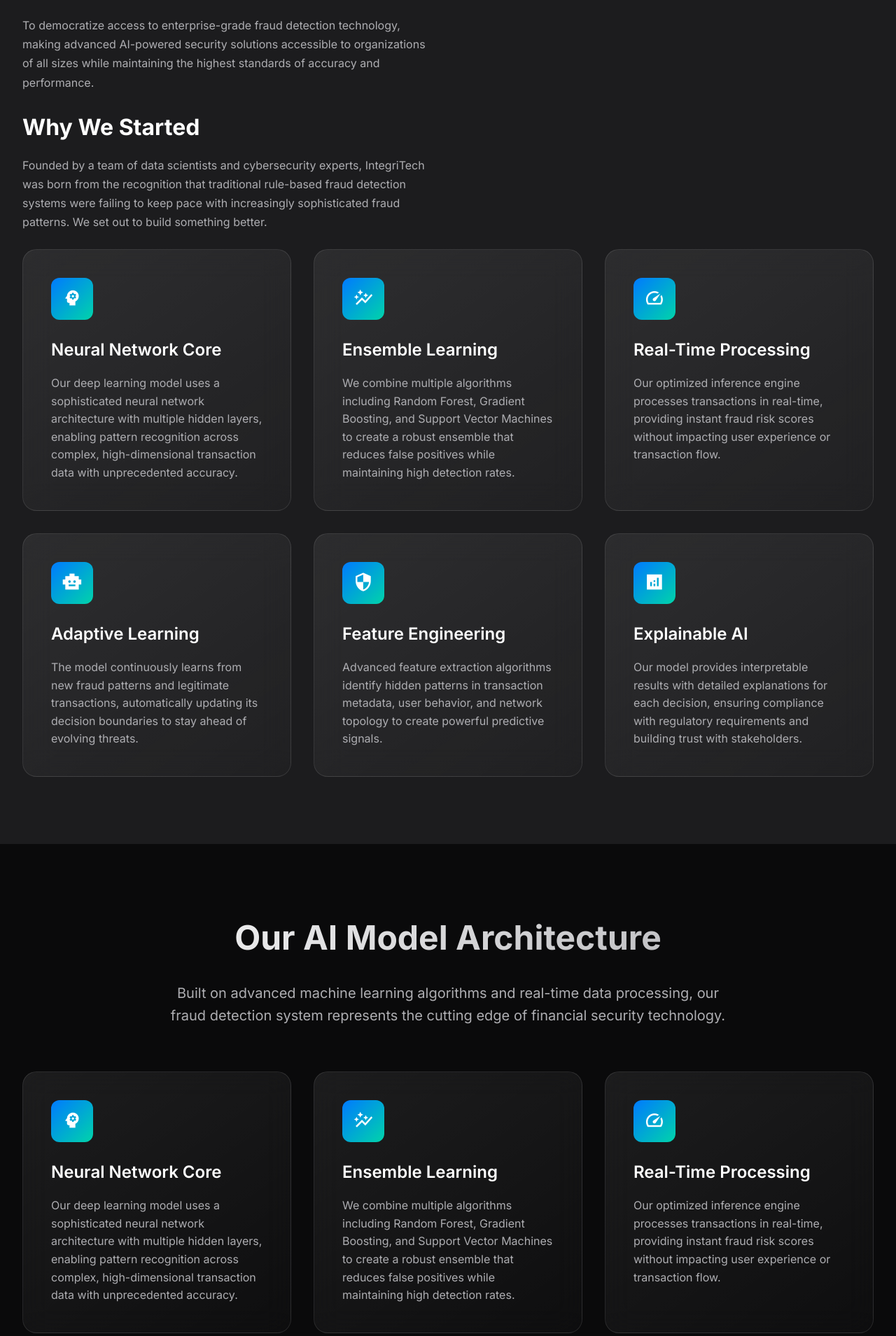
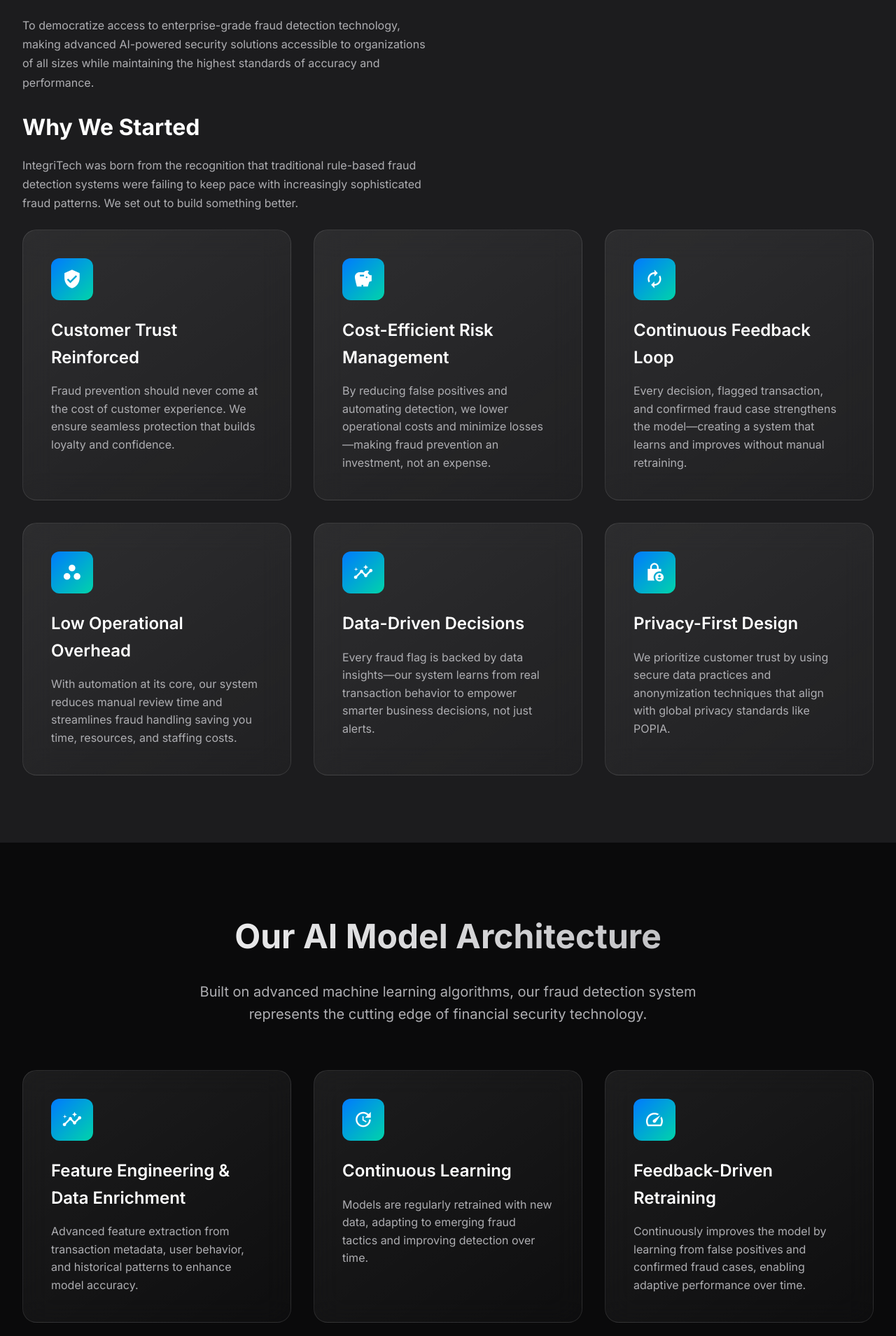
Before and after one commit to KeabetsweMotloung/Fraud-detection-System, a Flask app: page /about in a window 1280 px wide. Shown: the part 953-2862 px from the top of the page at 70% size. Run offline with Flask 3, Linux system fonts and the light colour scheme; parts of the project's set-up code (start-up, migrations or seed data) failed here and were passed over.

Commit message:
finished adding the final touches to the about page

```diff
--- a/Client/templates/About.html
+++ b/Client/templates/About.html
@@ -54,7 +54,8 @@
                 <p>To democratize access to enterprise-grade fraud detection technology, making advanced AI-powered security solutions accessible to organizations of all sizes while maintaining the highest standards of accuracy and performance.</p>
 
                 <h3>Why We Started</h3>
-                <p>Founded by a team of data scientists and cybersecurity experts, IntegriTech was born from the recognition that traditional rule-based fraud detection systems were failing to keep pace with increasingly sophisticated fraud patterns. We set out to build something better.</p>
+                <p>IntegriTech was born from the recognition that traditional rule-based fraud detection systems were failing to keep pace with increasingly sophisticated fraud patterns. We set out to build something better.</p>
+
             </div>
 
 
@@ -64,24 +65,78 @@
        <div class="model-grid">
                 <div class="model-card animate-on-scroll">
                     <div class="model-icon">
-                        <span class="material-icons-sharp">psychology</span>
+                        <span class="material-icons-sharp">verified_user</span>
                     </div>
-                    <h3>Neural Network Core</h3>
-                    <p>Our deep learning model uses a sophisticated neural network architecture with multiple hidden layers, enabling pattern recognition across complex, high-dimensional transaction data with unprecedented accuracy.</p>
+                    <h3>Customer Trust Reinforced</h3>
+                    <p>Fraud prevention should never come at the cost of customer experience. We ensure seamless protection that builds loyalty and confidence.</p>
                 </div>
                 <div class="model-card animate-on-scroll">
                     <div class="model-icon">
-                        <span class="material-icons-sharp">auto_graph</span>
+                        <span class="material-icons-sharp">savings</span>
                     </div>
-                    <h3>Ensemble Learning</h3>
-                    <p>We combine multiple algorithms including Random Forest, Gradient Boosting, and Support Vector Machines to create a robust ensemble that reduces false positives while maintaining high detection rates.</p>
+                    <h3>Cost-Efficient Risk Management</h3>
+                    <p>By reducing false positives and automating detection, we lower operational costs and minimize losses—making fraud prevention an investment, not an expense.</p>
+                </div>
+                <div class="model-card animate-on-scroll">
+                    <div class="model-icon">
+                        <span class="material-icons-sharp">autorenew</span>
+                    </div>
+                    <h3>Continuous Feedback Loop</h3>
+                    <p>Every decision, flagged transaction, and confirmed fraud case strengthens the model—creating a system that learns and improves without manual retraining.</p>
+                </div>
+                <div class="model-card animate-on-scroll">
+                    <div class="model-icon">
+                        <span class="material-icons-sharp">workspaces</span>
+                    </div>
+                    <h3>Low Operational Overhead</h3>
+                    <p>With automation at its core, our system reduces manual review time and streamlines fraud handling saving you time, resources, and staffing costs.</p>
+                </div>
+                <div class="model-card animate-on-scroll">
+                    <div class="model-icon">
+                        <span class="material-icons-sharp">insights</span>
+                    </div>
+                    <h3>Data-Driven Decisions</h3>
+                    <p>Every fraud flag is backed by data insights—our system learns from real transaction behavior to empower smarter business decisions, not just alerts.</p>
+                </div>
+                <div class="model-card animate-on-scroll">
+                    <div class="model-icon">
+                        <span class="material-icons-sharp">lock_person</span>
+                    </div>
+                    <h3>Privacy-First Design</h3>
+                    <p>We prioritize customer trust by using secure data practices and anonymization techniques that align with global privacy standards like POPIA.</p>
+                </div>
+            </div>
+    </div>
+  </section>
+
+
+    <section class="section" id="model">
+        <div class="section-container">
+            <div class="section-header">
+                <h2 class="section-title">Our AI Model Architecture</h2>
+                <p class="section-subtitle">Built on advanced machine learning algorithms, our fraud detection system represents the cutting edge of financial security technology.</p>
+            </div>
+            <div class="model-grid">
+                <div class="model-card animate-on-scroll">
+                    <div class="model-icon">
+                        <span class="material-icons-sharp">insights</span>
+                    </div>
+                    <h3>Feature Engineering & Data Enrichment</h3>
+                    <p>Advanced feature extraction from transaction metadata, user behavior, and historical patterns to enhance model accuracy.</p>
+                </div>
+                <div class="model-card animate-on-scroll">
+                    <div class="model-icon">
+                        <span class="material-icons-sharp">update</span>
+                    </div>
+                    <h3>Continuous Learning</h3>
+                    <p>Models are regularly retrained with new data, adapting to emerging fraud tactics and improving detection over time.</p>
                 </div>
                 <div class="model-card animate-on-scroll">
                     <div class="model-icon">
                         <span class="material-icons-sharp">speed</span>
                     </div>
-                    <h3>Real-Time Processing</h3>
-                    <p>Our optimized inference engine processes transactions in real-time, providing instant fraud risk scores without impacting user experience or transaction flow.</p>
+                    <h3>Feedback-Driven Retraining</h3>
+                    <p>Continuously improves the model by learning from false positives and confirmed fraud cases, enabling adaptive performance over time.</p>
                 </div>
                 <div class="model-card animate-on-scroll">
                     <div class="model-icon">
@@ -92,64 +147,10 @@
                 </div>
                 <div class="model-card animate-on-scroll">
                     <div class="model-icon">
-                        <span class="material-icons-sharp">security</span>
+                        <span class="material-icons-sharp">attach_money</span>
                     </div>
-                    <h3>Feature Engineering</h3>
-                    <p>Advanced feature extraction algorithms identify hidden patterns in transaction metadata, user behavior, and network topology to create powerful predictive signals.</p>
-                </div>
-                <div class="model-card animate-on-scroll">
-                    <div class="model-icon">
-                        <span class="material-icons-sharp">analytics</span>
-                    </div>
-                    <h3>Explainable AI</h3>
-                    <p>Our model provides interpretable results with detailed explanations for each decision, ensuring compliance with regulatory requirements and building trust with stakeholders.</p>
-                </div>
-            </div>
-    </div>
-  </section>
-
-
-    <section class="section" id="model">
-        <div class="section-container">
-            <div class="section-header">
-                <h2 class="section-title">Our AI Model Architecture</h2>
-                <p class="section-subtitle">Built on advanced machine learning algorithms and real-time data processing, our fraud detection system represents the cutting edge of financial security technology.</p>
-            </div>
-            <div class="model-grid">
-                <div class="model-card animate-on-scroll">
-                    <div class="model-icon">
-                        <span class="material-icons-sharp">psychology</span>
-                    </div>
-                    <h3>Neural Network Core</h3>
-                    <p>Our deep learning model uses a sophisticated neural network architecture with multiple hidden layers, enabling pattern recognition across complex, high-dimensional transaction data with unprecedented accuracy.</p>
-                </div>
-                <div class="model-card animate-on-scroll">
-                    <div class="model-icon">
-                        <span class="material-icons-sharp">auto_graph</span>
-                    </div>
-                    <h3>Ensemble Learning</h3>
-                    <p>We combine multiple algorithms including Random Forest, Gradient Boosting, and Support Vector Machines to create a robust ensemble that reduces false positives while maintaining high detection rates.</p>
-                </div>
-                <div class="model-card animate-on-scroll">
-                    <div class="model-icon">
-                        <span class="material-icons-sharp">speed</span>
-                    </div>
-                    <h3>Real-Time Processing</h3>
-                    <p>Our optimized inference engine processes transactions in real-time, providing instant fraud risk scores without impacting user experience or transaction flow.</p>
-                </div>
-                <div class="model-card animate-on-scroll">
-                    <div class="model-icon">
-                        <span class="material-icons-sharp">smart_toy</span>
-                    </div>
-                    <h3>Adaptive Learning</h3>
-                    <p>The model continuously learns from new fraud patterns and legitimate transactions, automatically updating its decision boundaries to stay ahead of evolving threats.</p>
-                </div>
-                <div class="model-card animate-on-scroll">
-                    <div class="model-icon">
-                        <span class="material-icons-sharp">security</span>
-                    </div>
-                    <h3>Feature Engineering</h3>
-                    <p>Advanced feature extraction algorithms identify hidden patterns in transaction metadata, user behavior, and network topology to create powerful predictive signals.</p>
+                    <h3>Cost-Conscious Optimization</h3>
+                    <p>Implements lightweight models and inference strategies that minimize processing costs without compromising detection accuracy, making fraud detection scalable even on limited budgets.</p>
                 </div>
                 <div class="model-card animate-on-scroll">
                     <div class="model-icon">
```
